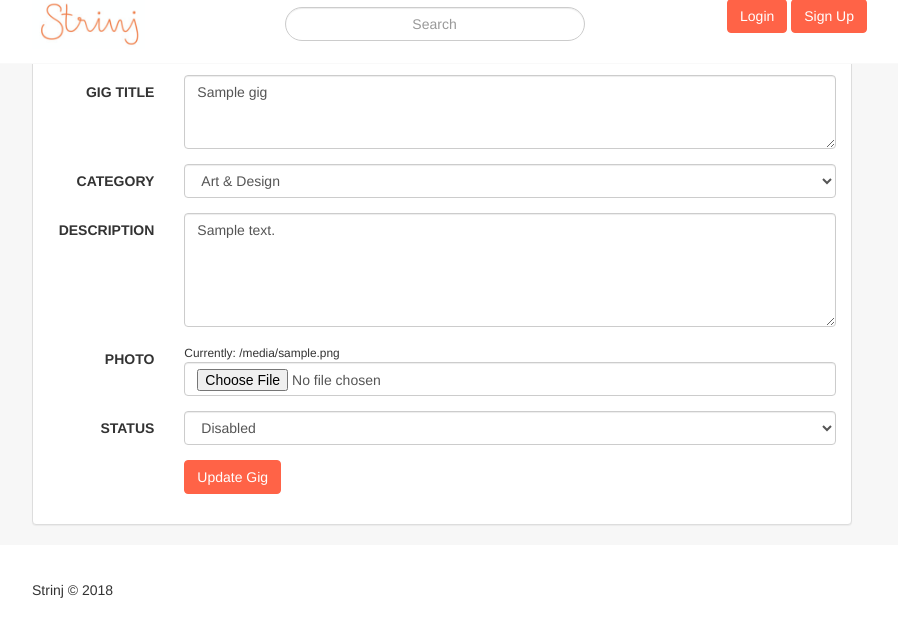
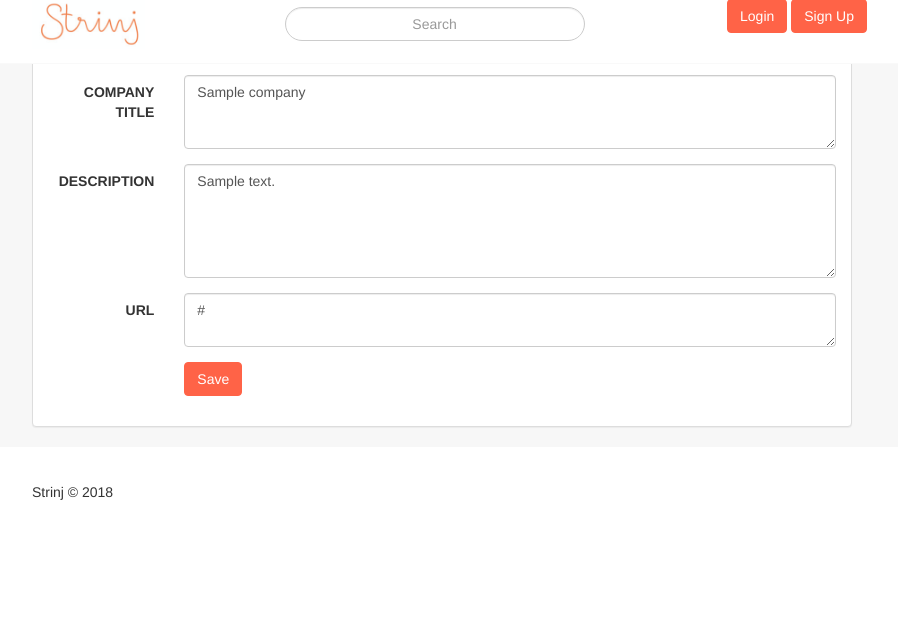
Before and after one commit to tuandang/strinj, a Django app: template sixerrapp/templates/edit_company.html in a window 1280 px wide. Shown: the part 16-653 px from the top of the page, without its empty margins (198-1096 px from the left). Run offline with Django 3.2, Linux system fonts and the light colour scheme; the template is opened without the code that fills it: most values are stand-ins (such as "Sample title", 1, 10 or a date in 2020); parts of the project's set-up code (start-up, migrations or seed data) failed here and were passed over; some libraries are stand-ins or nearby versions.

Commit message:
Add edit_company feature and create_profile feature

```diff
--- a/sixerrapp/models.py
+++ b/sixerrapp/models.py
@@ -18,7 +18,7 @@ class Profile(models.Model):
     user = models.OneToOneField(User, on_delete=models.CASCADE)
     avatar = models.CharField(max_length=500)
     resume = models.FileField(upload_to='resumes', null=True, blank=True)
-    company = models.ForeignKey(Company, on_delete=models.CASCADE, null=True, blank=True)
+    company = models.ForeignKey(Company, null=True, blank=True, on_delete=models.SET_NULL)
 
     def __str__(self):
         return self.user.username
--- a/sixerrapp/templates/edit_company.html
+++ b/sixerrapp/templates/edit_company.html
@@ -13,53 +13,33 @@
 
   <div class="panel panel-default">
     <div class="panel-body">
-      <form class="form-horizontal" method="POST" enctype="multipart/form-data">
+      <form class="form-horizontal" method="POST" enctype="multipart/form-data" action='{% url "register_company" %}' id="test">
         {% csrf_token %}
 
         <div class="form-group">
-          <label class="col-sm-2 control-label">GIG TITLE</label>
+          <label class="col-sm-2 control-label">COMPANY TITLE</label>
           <div class="col-sm-10">
-            <textarea rows="3" class="form-control" name="title">{{ gig.title }}</textarea>
+            <textarea rows="3" class="form-control" name="title" form="test">{{ company.title }} </textarea>
           </div>
         </div>
 
         <div class="form-group">
-          <label class="col-sm-2 control-label">CATEGORY</label>
+          <label class="col-sm-2 control-label">DESCRIPTION</label>
           <div class="col-sm-10">
-            <select name="category" class="form-control" value="{{ gig.category }}">
-              <option {% if gig.category == "AD" %} selected {% endif %} value="AD">Art & Design</option>
-              <option {% if gig.category == "BFA" %} selected {% endif %} value="BFA">Business, Finance & Accounting</option>
-              <option {% if gig.category == "MS" %} selected {% endif %} value="MS">Math & Science</option>
-              <option {% if gig.category == "ED" %} selected {% endif %} value="ED">Education</option>
-              <option {% if gig.category == "IT" %} selected {% endif %} value="IT">Information Technology</option>
-            </select>
+            <textarea rows="5" class="form-control" name="description" form="test">{{ company.description }}</textarea>
           </div>
         </div>
+
         <div class="form-group">
-          <label class="col-sm-2 control-label">DESCRIPTION</label>
+          <label class="col-sm-2 control-label">URL</label>
           <div class="col-sm-10">
-            <textarea rows="5" class="form-control" name="description">{{ gig.description }}</textarea>
+            <textarea rows="2" class="form-control" name="url" form="test">{{ company.url }}</textarea>
           </div>
         </div>
-        <div class="form-group">
-          <label class="col-sm-2 control-label">PHOTO</label>
-          <div class="col-sm-10">
-            <small>Currently: {{ gig.photo }}</small>
-            <input type="file" class="form-control" name="photo">
-          </div>
-        </div>
-        <div class="form-group">
-          <label class="col-sm-2 control-label">STATUS</label>
-          <div class="col-sm-10">
-            <select name="status" class="form-control">
-              <option value="1" {% if gig.status %} selected {% endif %} >Active</option>
-              <option value="" {% if not gig.status %} selected {% endif %} >Disabled</option>
-            </select>
-          </div>
-        </div>
+
         <div class="form-group">
           <div class="col-sm-offset-2 col-sm-10">
-            <button type="submit" class="btn btn-success">Update Gig</button>
+            <button type="submit" class="btn btn-success">Save</button>
           </div>
         </div>
 
--- a/sixerrapp/templates/profile.html
+++ b/sixerrapp/templates/profile.html
@@ -35,8 +35,8 @@
           <br>
           {% if not profile.company %} <!-- do not have company -->
           <a href="{% url 'register_company' %}" class="btn btn-primary">Register</a>
-          {% else %} <!-- already uploaded resume -->
-          <a href="{% url 'view_company' %}" class="btn btn-primary">View</a>
+          {% else %} <!-- already register company -->
+          <a href="{% url 'edit_company' %}" class="btn btn-primary">View</a>
           {% endif %}
         </div>
       </div>
--- a/sixerrapp/templates/register_company.html
+++ b/sixerrapp/templates/register_company.html
@@ -39,7 +39,7 @@
 
         <div class="form-group">
           <div class="col-sm-offset-2 col-sm-10">
-            <button type="submit" class="btn btn-success">Send</button>
+            <button type="submit" class="btn btn-success">Save</button>
           </div>
         </div>
 
--- a/sixerrapp/urls.py
+++ b/sixerrapp/urls.py
@@ -11,6 +11,7 @@ urlpatterns = [
     url(r'^edit_gig/(?P<id>[0-9]+)/$', views.edit_gig, name='edit_gig'),
 
     url(r'^profile/(?P<username>\w+)/$', views.profile, name='profile'),
+    url(r'^create_profile/$', views.create_profile, name='create_profile'),
     url(r'^category/(?P<link>[\w|-]+)/$', views.category, name='category'),
     url(r'^search/$', views.search, name='search'),
     url(r'^register/$', views.register, name='register'),
```
Also changed, not shown: sixerrapp/templates/create_profile.html (added, +24 -0 lines), sixerrapp/views.py (+15 -11 lines).
